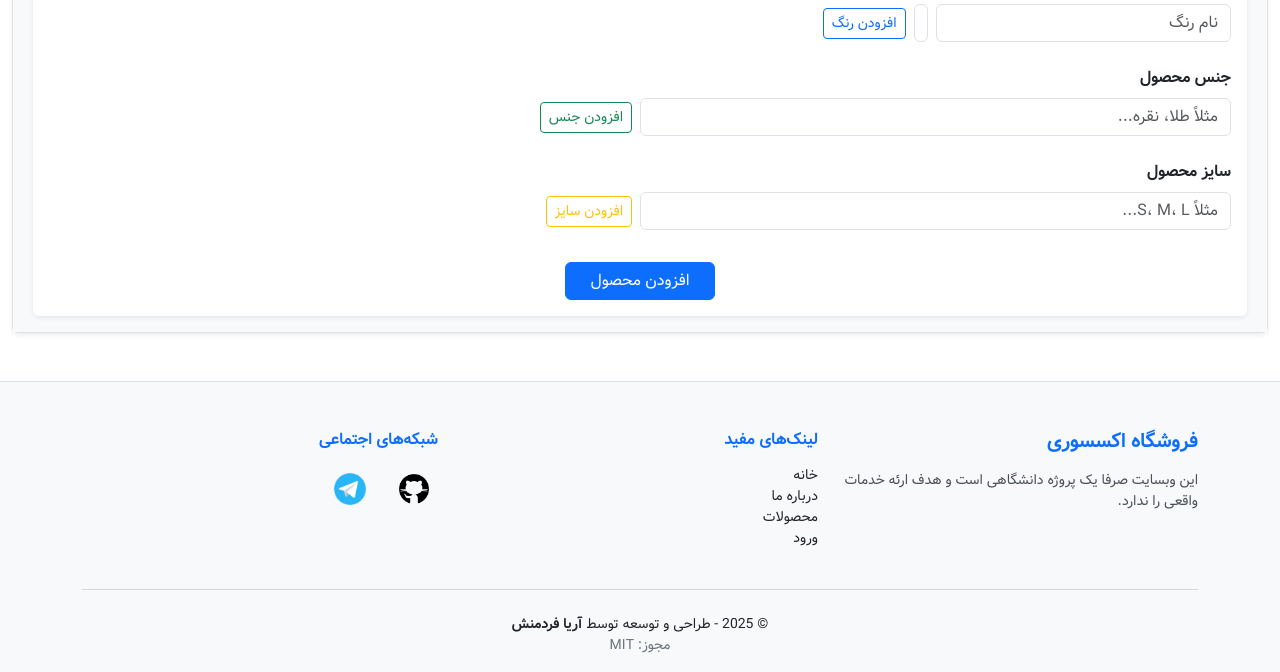
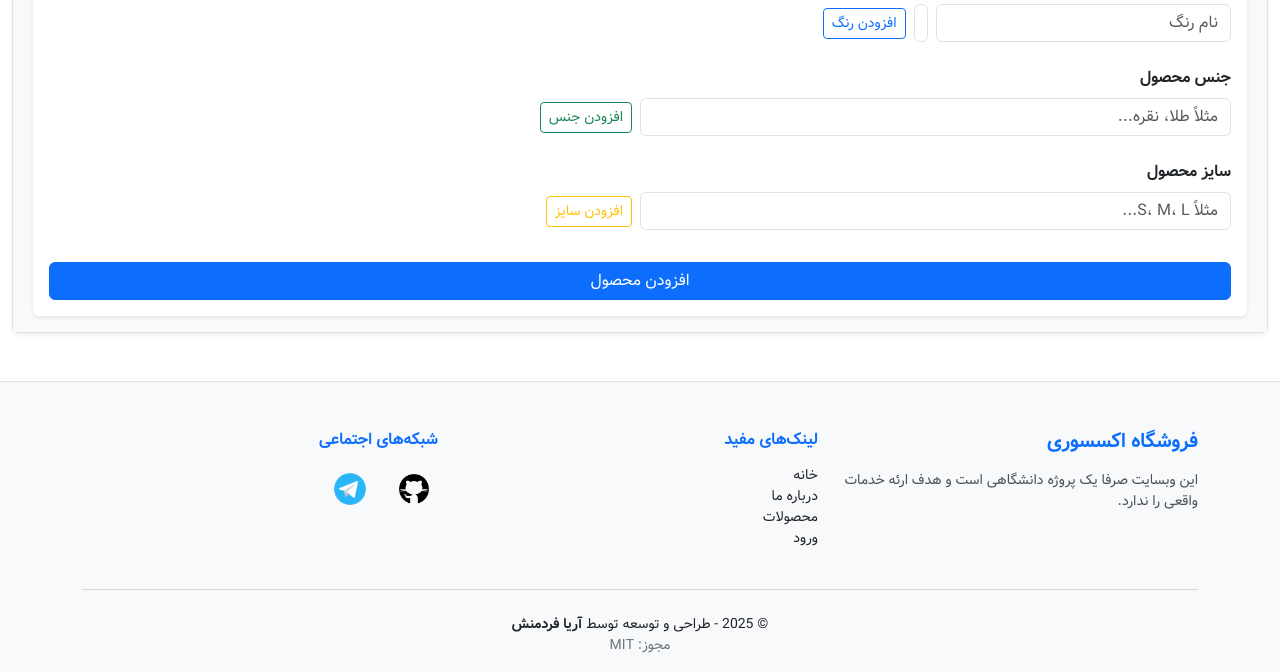
Before and after one commit to AryaFardmanesh/Dibassories, a PHP site: page /panel/index.php in a window 1280 px wide, after a click on "افزودن محصول جدید". Shown: the part 719-1391 px from the top of the page. Run offline with PHP 8.4, Linux system fonts and the light colour scheme.

Commit message:
Fix: insert product form.

```diff
--- a/panel/index.php
+++ b/panel/index.php
@@ -184,7 +184,7 @@
 							</div>
 
 							<div class="text-center mt-4">
-								<button type="submit" class="btn btn-primary px-4">افزودن محصول</button>
+								<button type="submit" class="btn btn-primary px-4 w-100">افزودن محصول</button>
 							</div>
 						</form>
 					</div>
@@ -202,10 +202,11 @@
 
 				if ( name !== '' ) {
 					$( '#colorPreview' ).append( `
-						<div class="d-flex align-items-center border rounded-pill px-2 py-1 dbas-prod-colors">
+						<div class="d-flex align-items-center border rounded-pill px-2 py-1 gap-2 dbas-prod-colors" id="__color_label_${ colorCount }">
 							<input type="hidden" name="color-${ colorCount }" value="${ name },${ color }" />
 							<span class="me-2" style="width:20px;height:20px;background:${ color };border-radius:50%;display:inline-block;"></span>
 							<small>${ name }</small>
+							<small class="text-danger d-block" style="cursor: pointer;" onclick="$( '#__color_label_${ colorCount }' ).remove()">x</small>
 						</div>
 					` );
 					$( '#colorName' ).val( '' );
@@ -218,8 +219,11 @@
 
 				if ( mat !== '' ) {
 					$( '#materialPreview' ).append( `
-						<input type="hidden" name="mat-${ matCount }" value="${ mat }" />
-						<span class="badge bg-success px-3 py-2 dbas-prod-mat">${ mat }</span>
+						<div class="d-flex align-items-center border rounded-pill px-2 py-1 gap-2 dbas-prod-mat" id="__mat_label_${ matCount }">
+							<input type="hidden" name="mat-${ matCount }" value="${ mat }" />
+							<span>${ mat }</span>
+							<small class="text-danger d-block" style="cursor: pointer;" onclick="$( '#__mat_label_${ matCount }' ).remove()">x</small>
+						</div>
 					` );
 					$( '#materialName' ).val( '' );
 				}
@@ -227,12 +231,15 @@
 
 			$( '#addSize' ).on( 'click', function() {
 				const size = $( '#sizeValue' ).val().trim();
-				const sizeCount = $( '.dbas-prod-mat' ).length;
+				const sizeCount = $( '.dbas-prod-size' ).length;
 
 				if ( size !== '' ) {
 					$( '#sizePreview' ).append( `
-						<input type="hidden" name="size-${ sizeCount }" value="${ size }" />
-						<span class="badge bg-warning text-dark px-3 py-2 dbas-prod-size">${ size }</span>
+						<div class="d-flex align-items-center border rounded-pill px-2 py-1 gap-2 dbas-prod-size" id="__size_label_${ sizeCount }">
+							<input type="hidden" name="size-${ sizeCount }" value="${ size }" />
+							<span>${ size }</span>
+							<small class="text-danger d-block" style="cursor: pointer;" onclick="$( '#__size_label_${ sizeCount }' ).remove()">x</small>
+						</div>
 					` );
 					$( '#sizeValue' ).val( '' );
 				}
```
